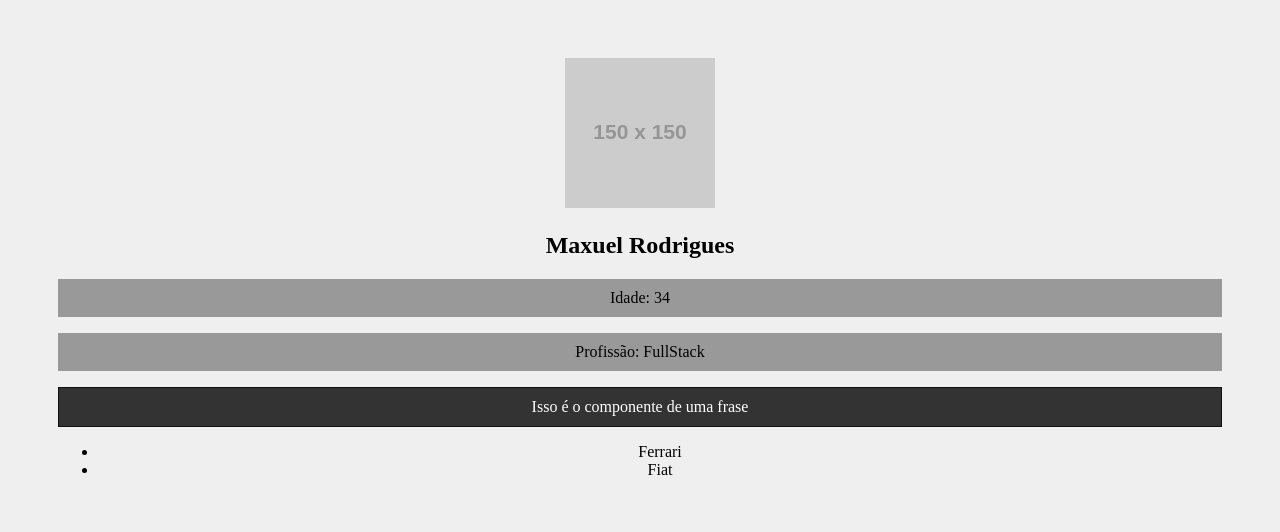
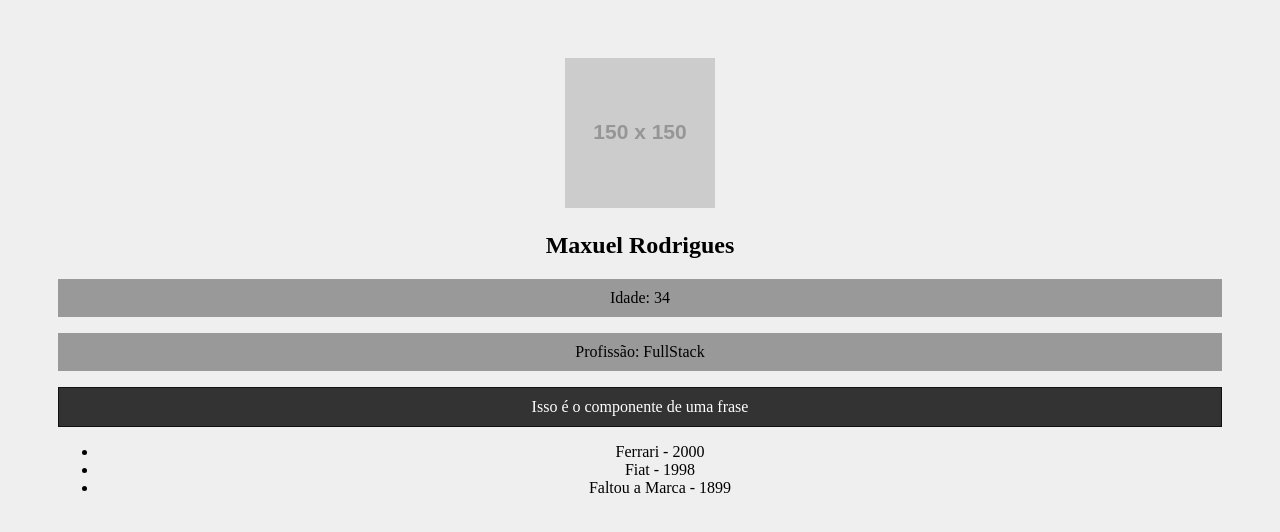
Before and after one commit to maxrodrigues/aula-reactjs-youtube, a React (Create React App) app: page / in a window 1280 px wide. Shown: the top 532 px of the page. Built offline with nearby package versions, Linux system fonts and the light colour scheme.

Commit message:
more about props (types and defaul value)

```diff
--- a/src/components/Item.js
+++ b/src/components/Item.js
@@ -1,9 +1,25 @@
-function Item({ marca }) {
+import PropTypes from "prop-types";
+
+function Item({ marca, anoLancamento }) {
     return (
         <>
-            <li>{marca}</li>
+            <li>
+                {marca} - {anoLancamento}
+            </li>
         </>
     );
 }
 
+// INSERINDO OS TIPOS DAS VARIAVEIS NAS PROPS
+Item.propTypes = {
+    marca: PropTypes.string.isRequired,
+    anoLancamento: PropTypes.number,
+};
+
+// INSERINDO VALOR DEFAULT PARA AS PROPS
+Item.defaultProps = {
+    marca: "Faltou a Marca",
+    anoLancamento: 1899,
+};
+
 export default Item;
--- a/src/components/List.js
+++ b/src/components/List.js
@@ -5,8 +5,9 @@ function List() {
         // <> ISSO SÃO OS FRAGMENTS PARA NÃO TER A NECESSIDADE DE INCLUIR UMA DIV
         <>
             <ul>
-                <Item marca="Ferrari" />
-                <Item marca="Fiat" />
+                <Item marca="Ferrari" anoLancamento={2000} />
+                <Item marca="Fiat" anoLancamento={1998} />
+                <Item />
             </ul>
         </>
     );
```
